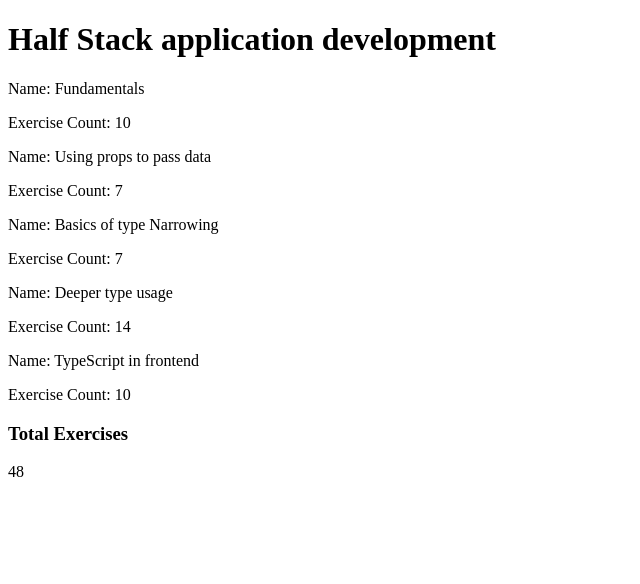
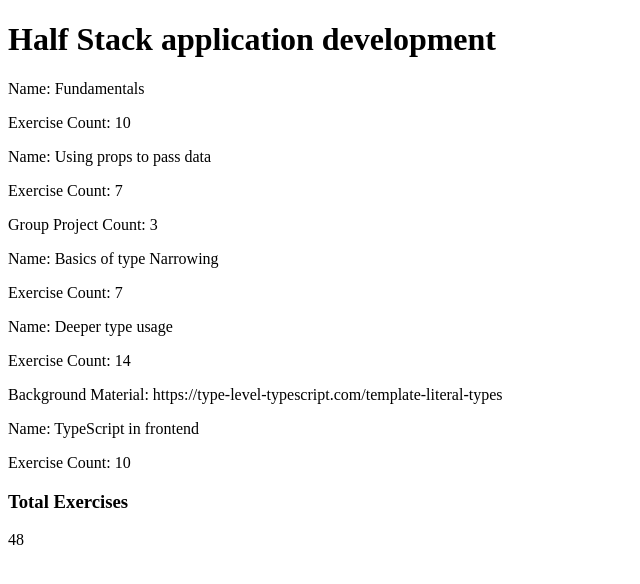
Before and after one commit to Peterzolo/part9-client, a React (Create React App) app: page / in a window 1280 px wide. Shown: the top 584 px of the page, without its empty margins (0-640 px from the left). Built offline with nearby package versions, Linux system fonts and the light colour scheme.

Commit message:
part 9 client
modified code

```diff
--- a/src/App.tsx
+++ b/src/App.tsx
@@ -2,8 +2,9 @@ import React from "react";
 import Content from "./components/Content";
 import Header from "./components/Header";
 import Total from "./components/Total";
+
+import { courseParts } from "./data";
 import { CoursePart } from "./interface/interface";
-import { courseParts } from "./data";
 
 const courseName: string = "Half Stack application development";
 
--- a/src/components/Content.tsx
+++ b/src/components/Content.tsx
@@ -1,20 +1,12 @@
 import React from "react";
+import ContentItem from "./ContentItem";
 import { CoursePart } from "../interface/interface";
-import ContentItem from "./ContentItem";
 
-interface IContent {
-  courseParts: CoursePart[];
-}
-
-const Content: React.FC<IContent> = ({ courseParts }) => {
+const Content: React.FC<{ courseParts: CoursePart[] }> = ({ courseParts }) => {
   return (
     <div>
       {courseParts.map((coursePart, index) => (
-        <ContentItem
-          key={index}
-          name={coursePart.name}
-          exerciseCount={coursePart.exerciseCount}
-        />
+        <ContentItem key={index} coursePart={coursePart} />
       ))}
     </div>
   );
--- a/src/components/ContentItem.tsx
+++ b/src/components/ContentItem.tsx
@@ -1,13 +1,26 @@
+import React from "react";
+import { CoursePart } from "../interface/interface";
+
 interface IContentItem {
-  name: string;
-  exerciseCount: number;
+  coursePart: CoursePart;
 }
 
-const ContentItem: React.FC<IContentItem> = ({ name, exerciseCount }) => {
+const ContentItem: React.FC<IContentItem> = ({ coursePart }) => {
+  const { name, exerciseCount } = coursePart;
+
+  let additionalInfo = null;
+
+  if (coursePart.kind === "group") {
+    additionalInfo = `Group Project Count: ${coursePart.groupProjectCount}`;
+  } else if (coursePart.kind === "background") {
+    additionalInfo = `Background Material: ${coursePart.backgroundMaterial}`;
+  }
+
   return (
     <div>
       <p>Name: {name}</p>
       <p>Exercise Count: {exerciseCount}</p>
+      {additionalInfo && <p>{additionalInfo}</p>}
     </div>
   );
 };
```
Also changed, not shown: src/interface/interface.ts (+4 -4 lines).
